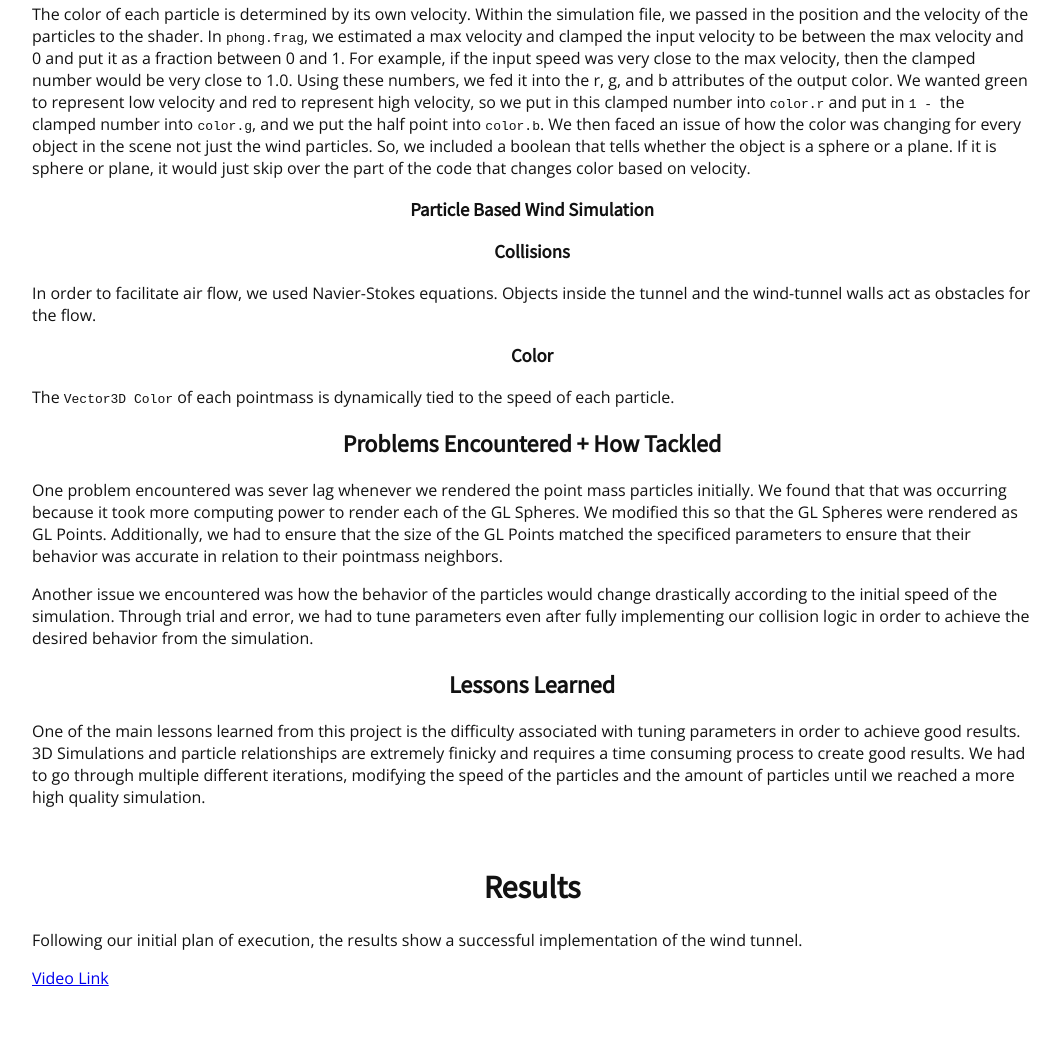
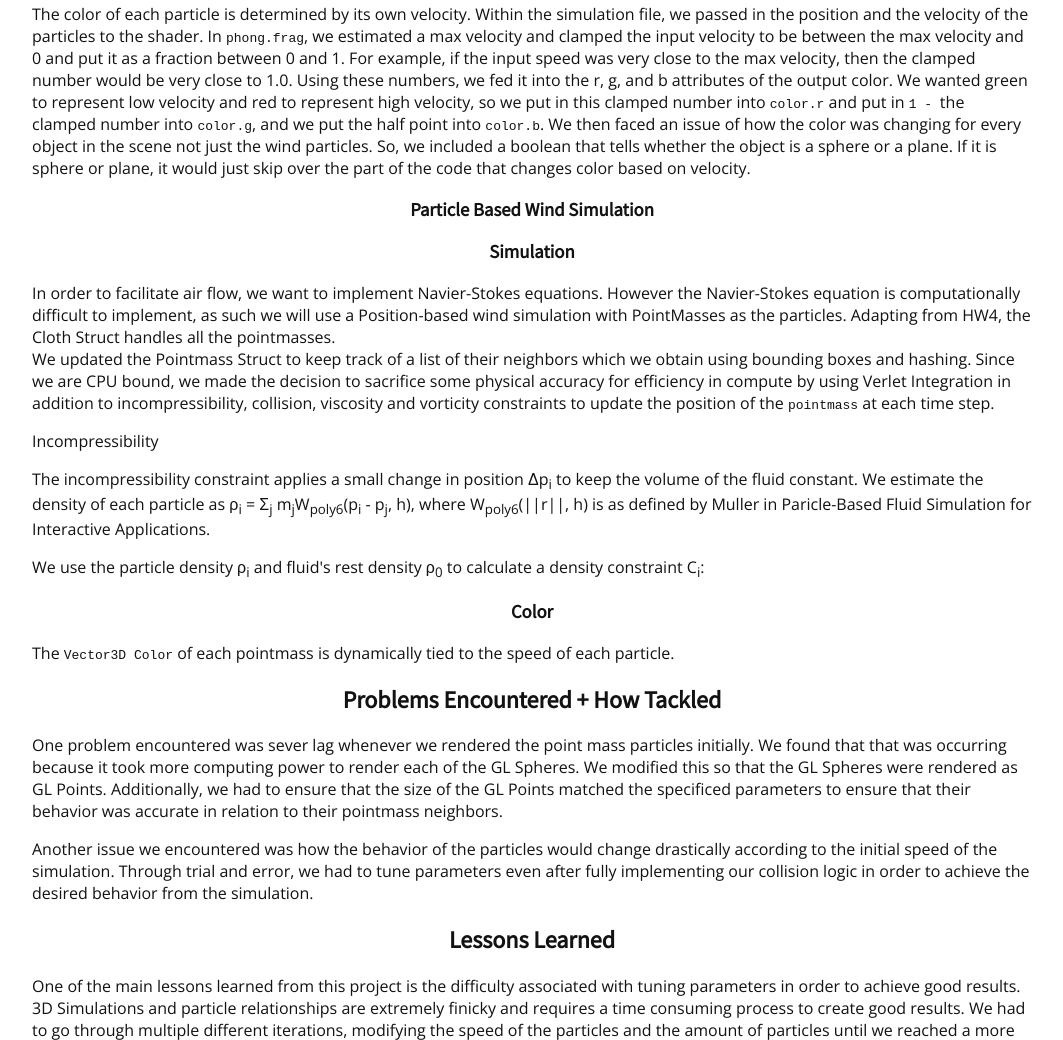
Before and after one commit to eugenek07/szaeFinalReport, a plain HTML site: page index.html in a window 1280 px wide. Shown: the part 1137-2177 px from the top of the page, without its empty margins (108-1171 px from the left). Drawn offline with nearby package versions, Linux system fonts and the light colour scheme.

Commit message:
simulation update

```diff
--- a/index.html
+++ b/index.html
@@ -88,9 +88,19 @@
 
 <h3 align="middle">Particle Based Wind Simulation</h3>
 
-<h3 align="middle">Collisions</h3>
+<h3 align="middle">Simulation</h3>
 <p>
-  In order to facilitate air flow, we used Navier-Stokes equations. Objects inside the tunnel and the wind-tunnel walls act as obstacles for the flow.
+  In order to facilitate air flow, we want to implement Navier-Stokes equations. However the Navier-Stokes equation is computationally difficult to implement, as such we will use a Position-based wind simulation with PointMasses as the particles.
+  Adapting from HW4, the Cloth Struct handles all the pointmasses.
+  <br>
+  We updated the Pointmass Struct to keep track of a list of their neighbors which we obtain using bounding boxes and hashing. Since we are CPU bound, we made the decision to sacrifice some physical accuracy for efficiency in compute by using Verlet Integration in addition to
+  incompressibility, collision, viscosity and vorticity constraints to update the position of the <code>pointmass</code> at each time step.
+</p>
+<p>
+  Incompressibility
+  <br>
+  <p>The incompressibility constraint applies a small change in position <span class="formula">&Delta;p<sub>i</sub></span> to keep the volume of the fluid constant. We estimate the density of each particle as <span class="formula">&rho;<sub>i</sub> = &Sigma;<sub>j</sub> m<sub>j</sub>W<sub>poly6</sub>(p<sub>i</sub> - p<sub>j</sub>, h)</span>, where <span class="formula">W<sub>poly6</sub>(||r||, h)</span> is as defined by Muller in Paricle-Based Fluid Simulation for Interactive Applications.
+<p>We use the particle density <span class="formula">&rho;<sub>i</sub></span> and fluid's rest density <span class="formula">&rho;<sub>0</sub></span> to calculate a density constraint <span class="formula">C<sub>i</sub></span>:</p>
 </p>
 <h3 align="middle">Color</h3>
 <p>
```
